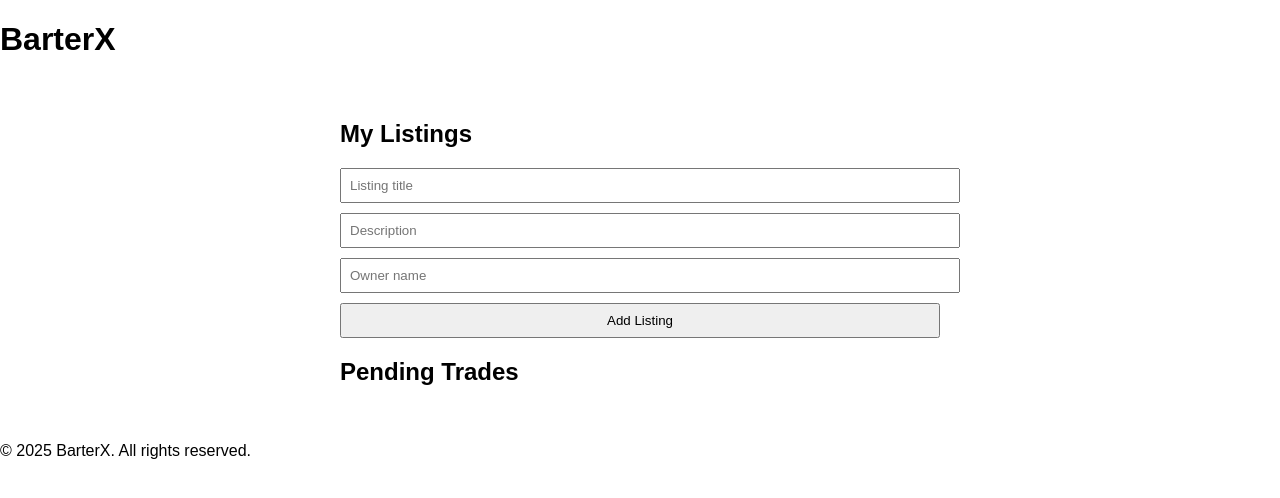
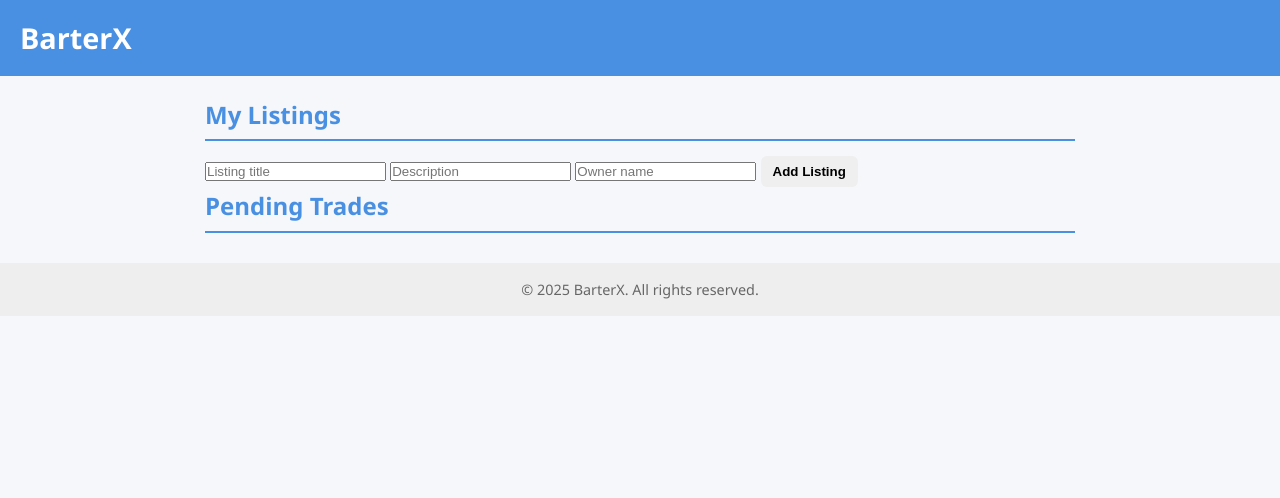
Before and after one commit to barterx-ja/Barterx-ja, a website: page index.html in a window 1280 px wide. Drawn offline with Linux system fonts and the light colour scheme.

Commit message:
Update style.css

```diff
--- a/style.css
+++ b/style.css
@@ -1,5 +1,25 @@
-body { font-family: Arial, sans-serif; margin: 0; padding: 0; }
-#app { padding: 20px; max-width: 600px; margin: auto; }
-input, button, textarea { display: block; margin: 10px 0; padding: 8px; width: 100%; }
-button { cursor: pointer; }
-.listing { border: 1px solid #ccc; padding: 10px; margin-bottom: 10px; }
+* { margin: 0; padding: 0; box-sizing: border-box; }
+body { font-family: 'Segoe UI', Tahoma, Geneva, Verdana, sans-serif; background: #f5f7fa; color: #333; line-height: 1.6; }
+
+header { background: #4a90e2; color: white; padding: 15px 20px; display: flex; align-items: center; }
+header h1 { font-size: 1.8rem; }
+
+main#app { max-width: 900px; margin: 20px auto; padding: 0 15px; }
+
+section h2 { margin-bottom: 10px; color: #4a90e2; border-bottom: 2px solid #4a90e2; padding-bottom: 5px; }
+
+.listing, .trade { background: white; padding: 15px; margin-bottom: 15px; border-radius: 10px; box-shadow: 0 2px 6px rgba(0,0,0,0.1); }
+
+.trade.pending { border-left: 5px solid #f1c40f; }
+.trade.accepted { border-left: 5px solid #2ecc71; }
+.trade.rejected { border-left: 5px solid #e74c3c; }
+
+button { padding: 8px 12px; margin: 5px 5px 0 0; border: none; border-radius: 6px; cursor: pointer; font-weight: bold; transition: background 0.3s; }
+button.accept { background: #2ecc71; color: white; }
+button.accept:hover { background: #27ae60; }
+button.reject { background: #e74c3c; color: white; }
+button.reject:hover { background: #c0392b; }
+
+footer { text-align: center; padding: 15px 0; background: #eee; margin-top: 30px; font-size: 0.9rem; color: #666; }
+
+@media (max-width: 600px) { header h1 { font-size: 1.5rem; } main#app { padding: 0 10px; } }
```
